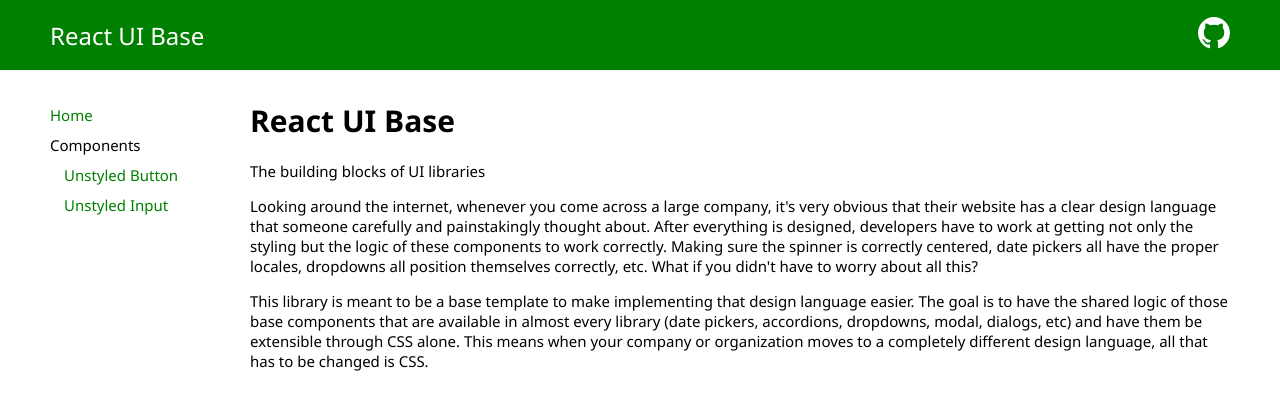
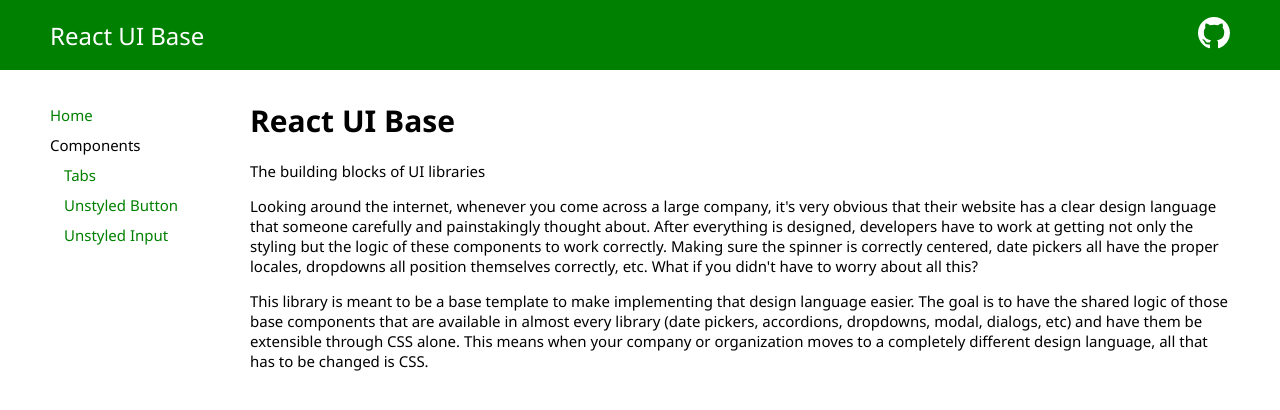
Before and after one commit to snowcoders/react-ui-base, a React app: page /#/ in a window 1280 px wide. Shown: the top 410 px of the page. Built offline with nearby package versions, Linux system fonts and the light colour scheme.

Commit message:
Initial attempt

```diff
--- a/package.json
+++ b/package.json
@@ -40,7 +40,8 @@
     "webpack": "^3.10.0"
   },
   "dependencies": {
-    "@snowcoders/react-unstyled-button": "~1.1.0",
+    "@snowcoders/react-tabs": "~0.1.0",
+    "@snowcoders/react-unstyled-button": "~1.1.3",
     "@snowcoders/react-unstyled-input": "~0.1.1"
   }
 }
--- a/src/components/app/component.tsx
+++ b/src/components/app/component.tsx
@@ -1,10 +1,11 @@
 import * as React from 'react';
 
-import { HashRouter, Link, Switch, Route } from 'react-router-dom'
+import { HashRouter, Link, Switch, Route } from 'react-router-dom';
 
 import { Home } from "../home";
 import { ExamplePageUnstyledInput } from "../example-page-unstyled-input";
 import { ExamplePageUnstyledButton } from "../example-page-unstyled-button";
+import { ExamplePageTabs } from '../example-page-tabs';
 
 export interface IAppProps {
 }
@@ -14,6 +15,29 @@ export interface IAppState {
 
 export class App extends React.Component<IAppProps, IAppState> {
     render() {
+        let linkConfig = [
+            {
+                name: "Tabs",
+                url: "/tabs",
+                component: ExamplePageTabs
+            },
+            {
+                name: "Unstyled Button",
+                url: "/unstyled-button",
+                component: ExamplePageUnstyledButton
+            },
+            {
+                name: "Unstyled Input",
+                url: "/unstyled-input",
+                component: ExamplePageUnstyledInput
+            },
+        ];
+
+        // Sort them just in case we were idiots and cant sort things
+        linkConfig.sort((a, b) => {
+            return a.url.localeCompare(b.url);
+        });
+
         return (
             <HashRouter>
                 <div className="sci-react-ui-base">
@@ -34,16 +58,22 @@ export class App extends React.Component<IAppProps, IAppState> {
                                 <li>
                                     <span>Components</span>
                                     <ul>
-                                        <li><Link to="/unstyled-button">Unstyled Button</Link></li>
-                                        <li><Link to="/unstyled-input">Unstyled Input</Link></li>
+                                        {
+                                            linkConfig.map((value) => {
+                                                return <li key={value.name}><Link to={value.url}>{value.name}</Link></li>;
+                                            })
+                                        }
                                     </ul>
                                 </li>
                             </ul>
                         </div>
                         <div className="content">
                             <Switch>
-                                <Route exact path='/unstyled-button' component={ExamplePageUnstyledButton} />
-                                <Route exact path='/unstyled-input' component={ExamplePageUnstyledInput} />
+                                {
+                                    linkConfig.map((value) => {
+                                        return <Route key={value.name} exact path={value.url} component={value.component} />;
+                                    })
+                                }
                                 <Route path='*' component={Home} />
                             </Switch>
                         </div>
--- a/src/components/app/styles.scss
+++ b/src/components/app/styles.scss
@@ -71,6 +71,7 @@
                 padding: 5px 14px;
                 li {
                     padding: 5px 0px;
+                    text-transform: capitalize;
                 }
             }
 
--- /dev/null
+++ b/src/components/example-page-tabs/component.tsx
@@ -0,0 +1,35 @@
+import * as React from 'react';
+
+import "@snowcoders/react-tabs/styles.css";
+import { Tabs } from "@snowcoders/react-tabs";
+
+import { ExampleComponentBase } from "../example-component-base";
+import { ExamplePageBase } from '../example-page-base';
+
+export class ExamplePageTabs extends React.Component {
+    render() {
+
+        return <ExamplePageBase
+            componentName="Unstyled Input"
+            npmPackageName="@snowcoders/react-tabs"
+            componentDescription="The Tabs is a HTMLInputElement with all the browser default styling removed so it looks like HTMLDivElement"
+            githubUrl="https://github.com/snowcoders/react-tabs"
+            npmUrl="https://www.npmjs.com/package/@snowcoders/react-tabs"
+            exampleSrcUrl="https://github.com/snowcoders/react-ui-base/tree/master/src/components/example-page-tabs"
+            examples={[{
+                description: "A Tabs with the exported styles",
+                example: <Tabs className="sci-react-ui-base-example-page-tabs" tabs={[1, 2, 3, 4].map((value) => {
+                    return {
+                        header: <div>Tab {value}</div>,
+                        content: <div>Tab {value}'s content</div>
+                    };
+                })} />,
+                source: `TODO`
+            }]}
+        />;
+    }
+
+    onClick = () => {
+        alert("Button was clicked");
+    };
+}
--- /dev/null
+++ b/src/components/example-page-tabs/index.tsx
@@ -0,0 +1,2 @@
+import "./styles.scss";
+export { ExamplePageTabs } from "./component";
--- /dev/null
+++ b/src/components/example-page-tabs/styles.scss
@@ -0,0 +1,56 @@
+.sci-react-ui-base-example {
+
+    > * {
+        margin-bottom: 20px;
+    }
+
+    > .component-example {
+        > .visual {
+            border: 2px solid lightgrey;
+            padding: 20px;
+        }
+    }
+
+    > .links-section {
+        > .list {
+            margin: 0px;
+        }
+    }
+}
+
+// Customize the Tabs
+.sci-react-tabs.sci-react-ui-base-example-page-tabs {
+    > .tabs {
+        background-color: #2196f3;
+        font-size: 13px;
+        flex: 0 0 50px;
+
+        > .tab-item {
+            display: flex;
+            align-items: center;
+            justify-content: center;
+
+            color: rgba(255, 255, 255, 0.5);
+
+            text-transform: uppercase;
+
+            transition: all 450ms;
+
+            > * {
+                flex: 0 0 auto;
+
+                min-width: 160px;
+                padding: 6px 24px;
+                margin: 2px;
+            }
+
+            &.selected {
+                color: rgba(255, 255, 255, 1);
+                border-bottom: 2px solid rgb(255, 64, 129);
+            }
+        }
+    }
+    > .contents {
+        margin: 10px;
+    }
+}
```
